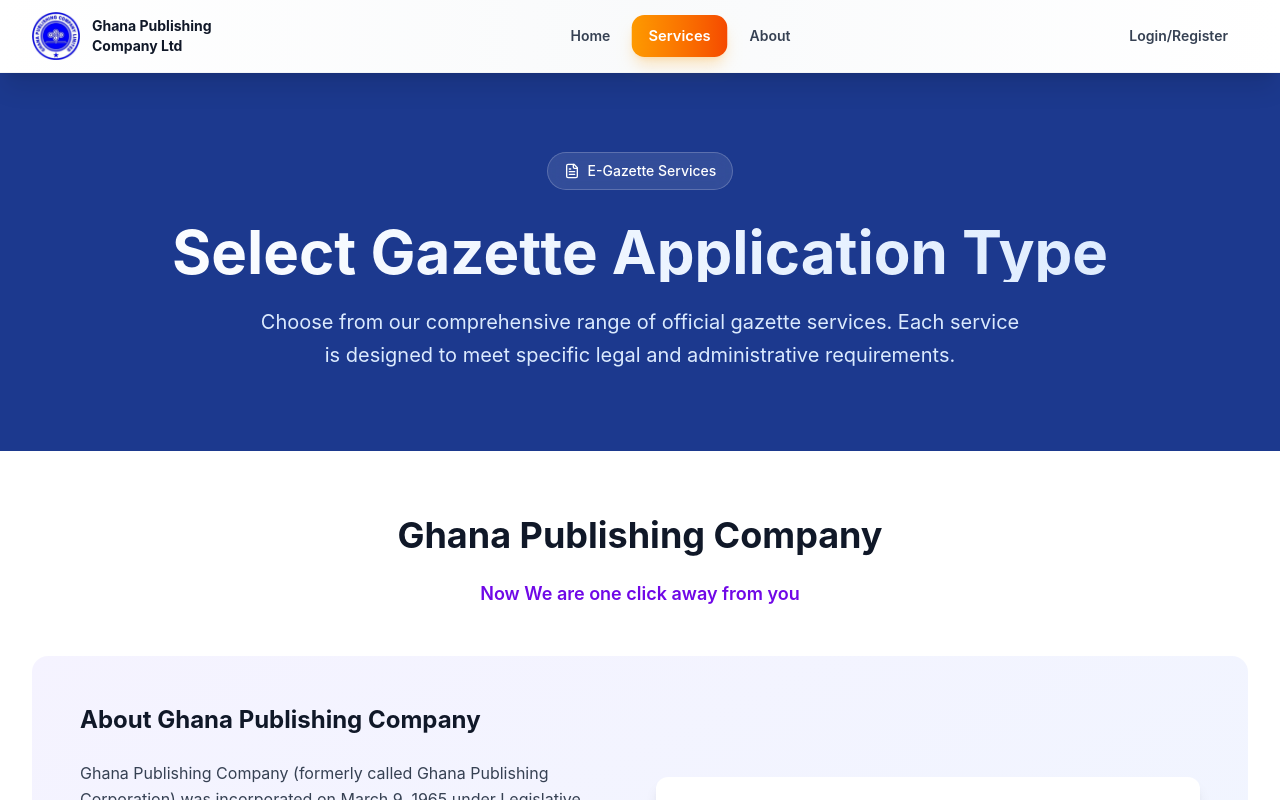
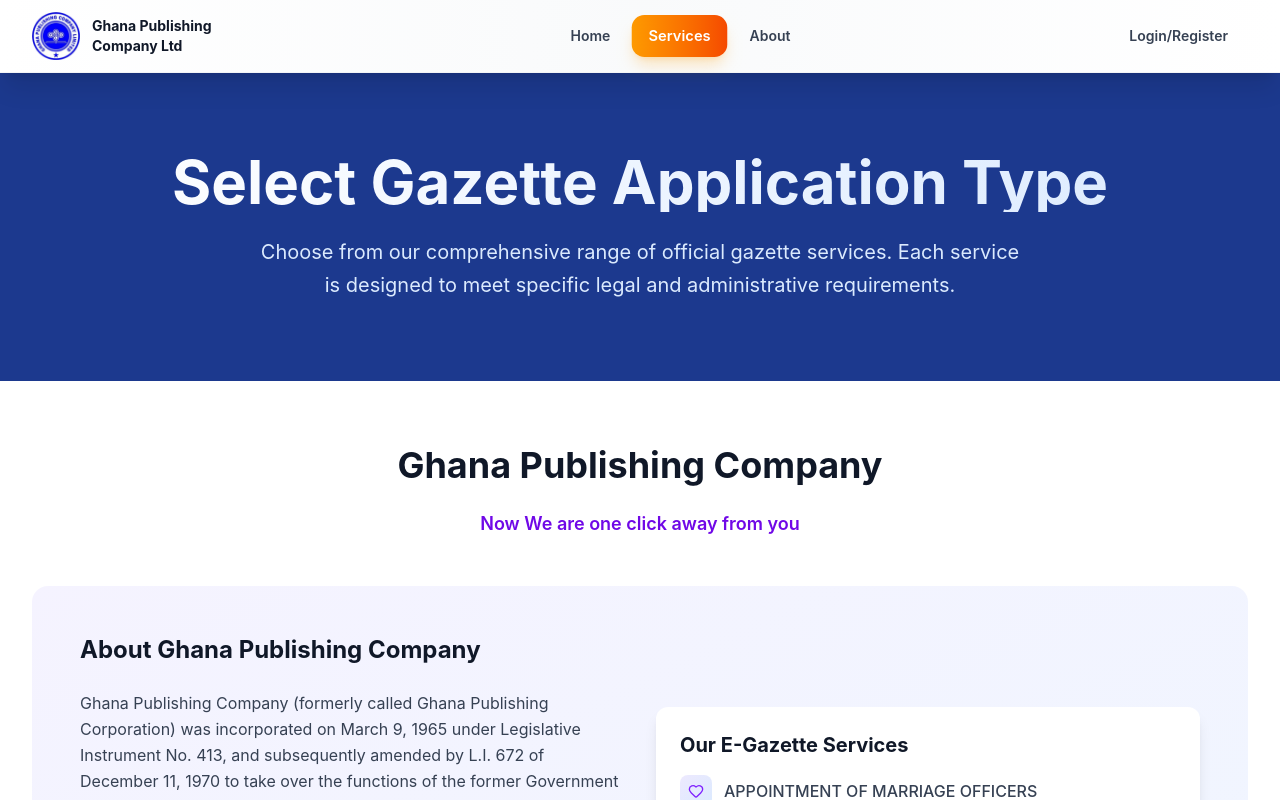
Before and after one commit to Amamer3/Gazette-Customer, a React (Vite) app: page /services in a window 1280 px wide. Shown: the top 800 px of the page. Built offline with nearby package versions, Linux system fonts and the light colour scheme.

Commit message:
push all018

```diff
--- a/src/pages/Services.tsx
+++ b/src/pages/Services.tsx
@@ -103,10 +103,10 @@
       {/* Header Section */}
       <section className="bg-blue-900 py-20">
         <div className="max-w-7xl mx-auto px-4 sm:px-6 lg:px-8 text-center">
-          <div className="inline-flex items-center px-4 py-2 rounded-full bg-white/10 backdrop-blur-sm border border-white/20 text-white text-sm font-medium mb-8">
+          {/* <div className="inline-flex items-center px-4 py-2 rounded-full bg-white/10 backdrop-blur-sm border border-white/20 text-white text-sm font-medium mb-8">
             <FileText className="w-4 h-4 mr-2" />
             E-Gazette Services
-          </div>
+          </div> */}
 
           <h1 className="text-4xl md:text-6xl font-bold mb-6 bg-gradient-to-r from-white to-blue-100 bg-clip-text text-transparent">
             Select Gazette Application Type
```
